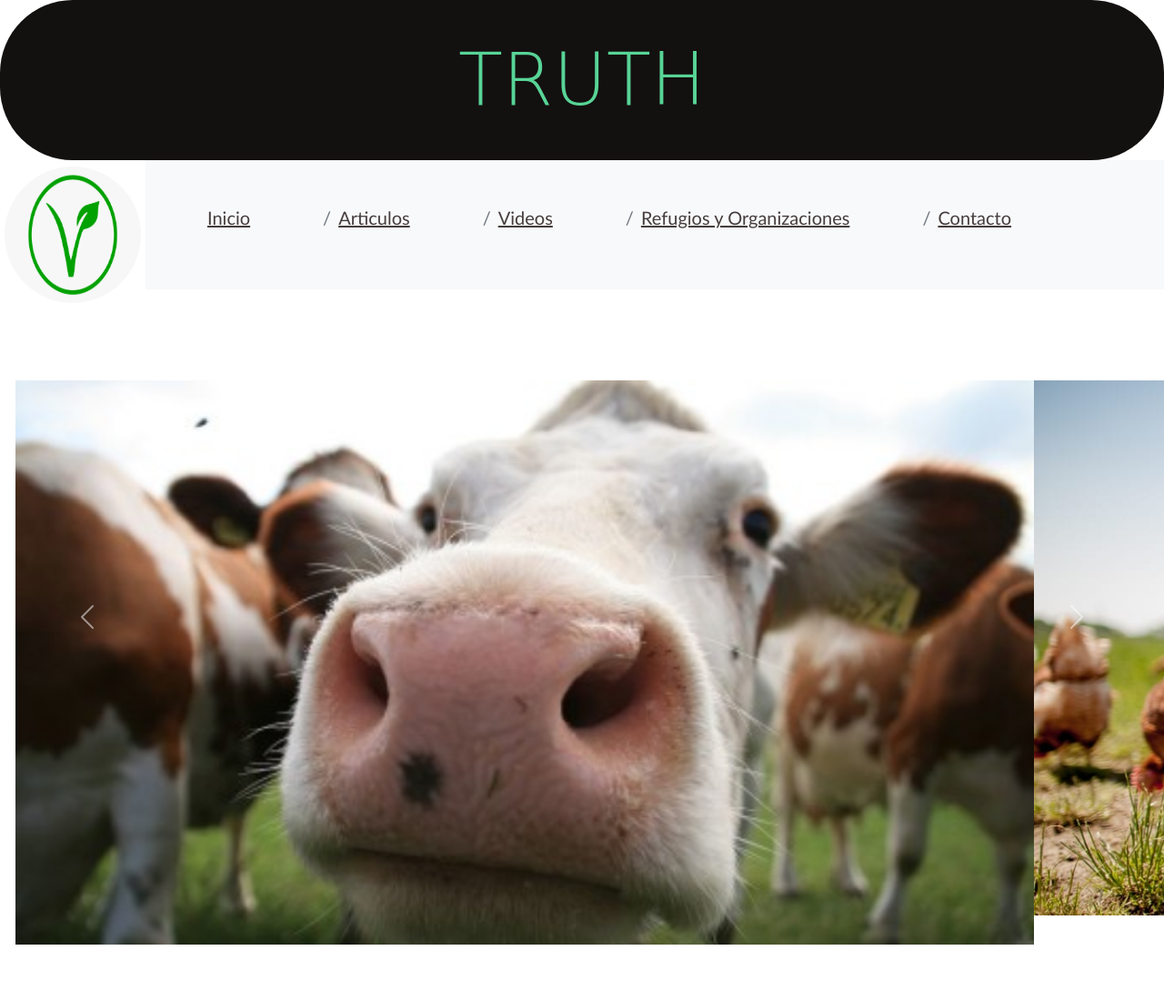
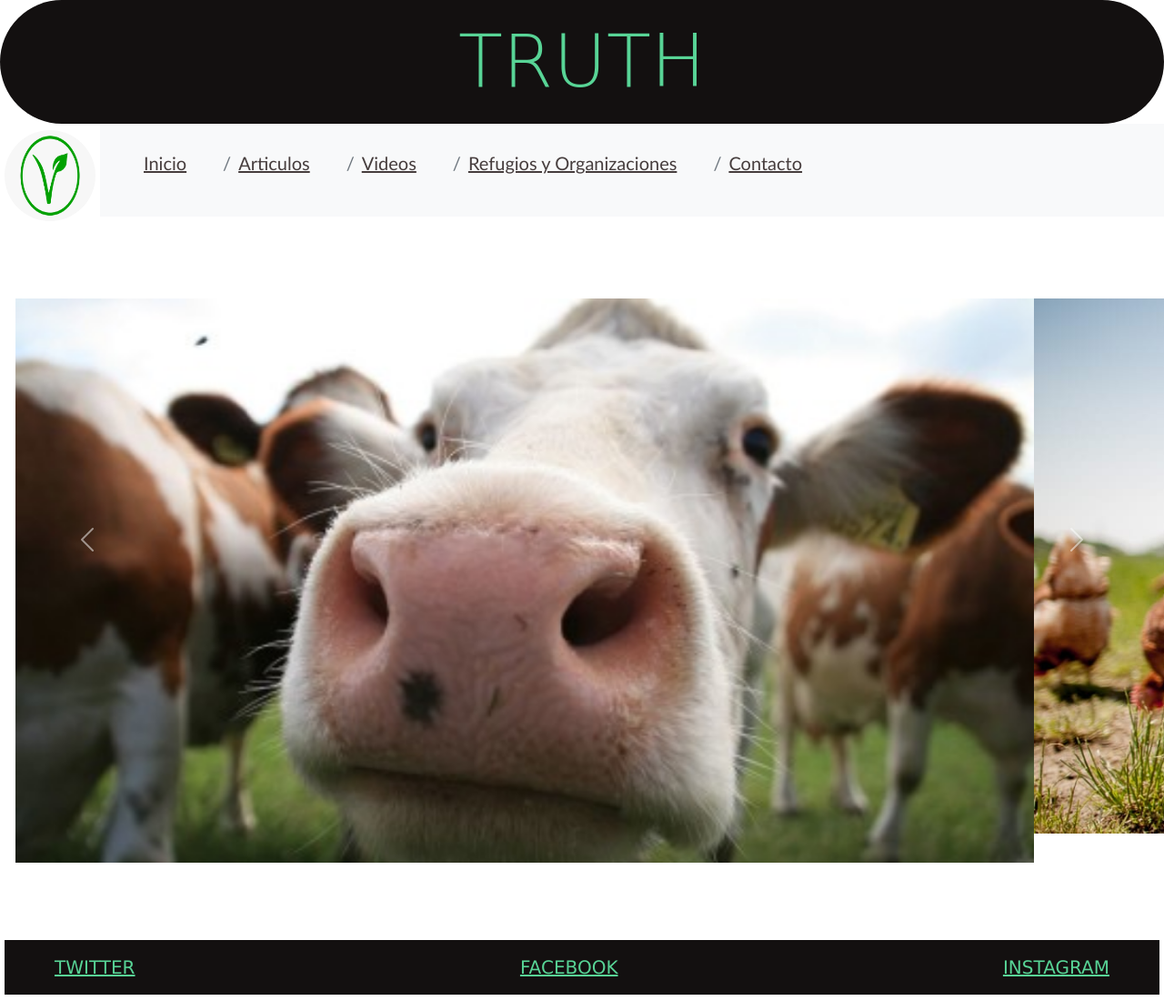
Before and after one commit to VickyRus95/Proyecto-Final-CoderHouse, a website: page index.html in a window 1280 px wide. Shown: the top 1100 px of the page at 91% size. Drawn offline with nearby package versions, Linux system fonts and the light colour scheme; a web font is replaced by a local one.

Commit message:
cambios css

```diff
--- a/scss/prueba.scss
+++ b/scss/prueba.scss
@@ -3,7 +3,7 @@
 
     .title{
         letter-spacing: 0;
-        padding: 40px;
+        padding: 20px;
         margin: 0 auto;
         color:rgb(88, 212, 150);
         text-align: center;
@@ -20,11 +20,12 @@
         color: $colorDeLetra;
         font-family: $tipoDeLetra;
         font-size: $tamanioLetra;
-        padding: 40px;
+        padding: 20px;
 
 
 
     }
+
       #navitem{
 
         @include navBar(rgb(70, 61, 61), 'Trebuchet MS', 20px);
@@ -33,8 +34,8 @@
 
       .logo {
           width: $resta;
-          height: 150px;
-          width: 150px;
+          height: 100px;
+          width: 100px;
           margin-top: 7px;
           margin-right: 5px;
           margin-left: 5px;
```
Also changed, not shown: css/pruebacss.css.
